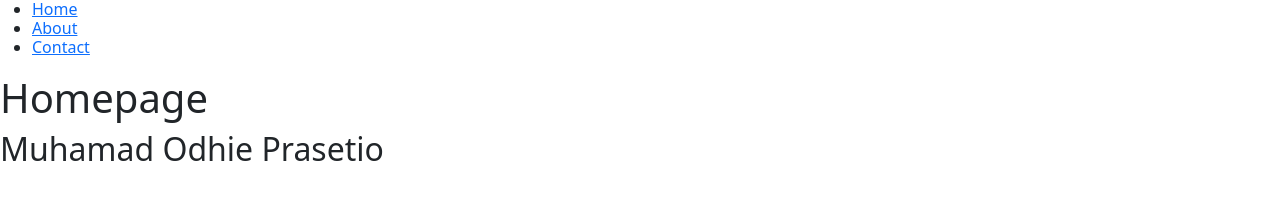
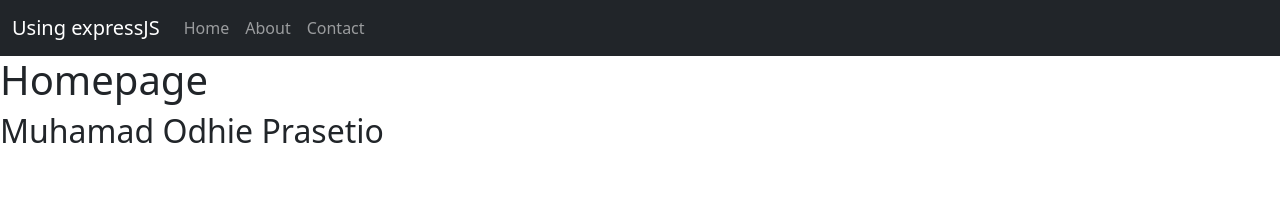
Before and after one commit to M-OdhieP/learn-nodejs-with-wpu, a website: page 14-express-web-server/index.html in a window 1280 px wide. Drawn offline with nearby package versions, Linux system fonts and the light colour scheme.

Commit message:
express JS

```diff
--- a/14-express-web-server/index.html
+++ b/14-express-web-server/index.html
@@ -12,19 +12,36 @@
     />
   </head>
   <body>
-    <h6>
-      <ul>
-        <li>
-          <a href="/">Home</a>
-        </li>
-        <li>
-          <a href="/about">About</a>
-        </li>
-        <li>
-          <a href="/contact">Contact</a>
-        </li>
-      </ul>
-    </h6>
+    <nav class="navbar navbar-expand-lg navbar-dark bg-dark">
+      <div class="container-fluid">
+        <a class="navbar-brand" href="#">Using expressJS</a>
+        <button
+          class="navbar-toggler"
+          type="button"
+          data-bs-toggle="collapse"
+          data-bs-target="#navbarNavDropdown"
+          aria-controls="navbarNavDropdown"
+          aria-expanded="false"
+          aria-label="Toggle navigation"
+        >
+          <span class="navbar-toggler-icon"></span>
+        </button>
+        <div class="collapse navbar-collapse" id="navbarNavDropdown">
+          <ul class="navbar-nav">
+            <li class="nav-item">
+              <a class="nav-link" href="/">Home</a>
+            </li>
+            <li class="nav-item">
+              <a class="nav-link" href="/about">About</a>
+            </li>
+            <li class="nav-item">
+              <a class="nav-link" href="/contact">Contact</a>
+            </li>
+          </ul>
+        </div>
+      </div>
+    </nav>
+
     <h1>Homepage</h1>
     <h2>Muhamad Odhie Prasetio</h2>
     <script
```
